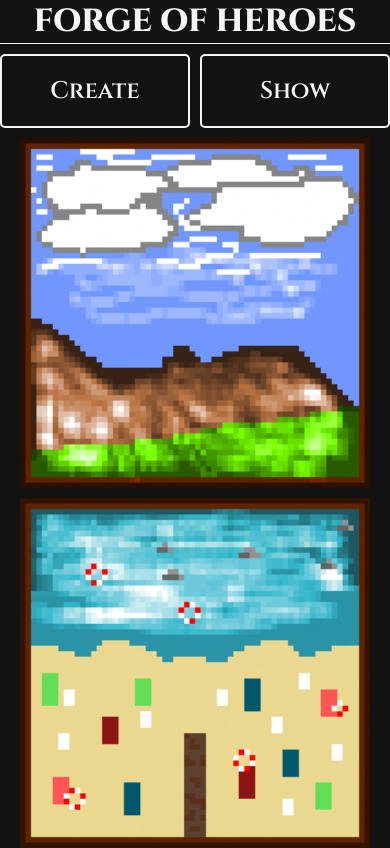
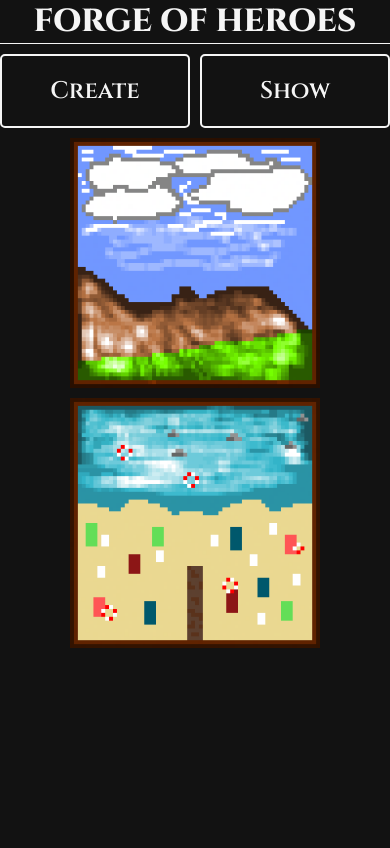
Before and after one commit to Espadv69/Character-Creator, a React (Vite) app: page / in a window 390 px wide. Built offline with nearby package versions, Linux system fonts and the light colour scheme; a web font is replaced by a local one.

Commit message:
feat: adjust Menu component image dimensions for better layout and responsiveness

```diff
--- a/src/components/css/Menu.css
+++ b/src/components/css/Menu.css
@@ -45,14 +45,14 @@
 
   display: grid;
   grid-template-columns:
-    repeat(auto-fit, minmax(min(350px, 100%), 1fr));
+    repeat(auto-fit, minmax(min(260px, 100%), 1fr));
   justify-content: center;
   justify-items: center;
   gap: 10px;
 }
 
 .images-menu img {
-  width: 350px;
-  height: 350px;
+  width: 250px;
+  height: 250px;
   object-fit: cover;
 }
```
